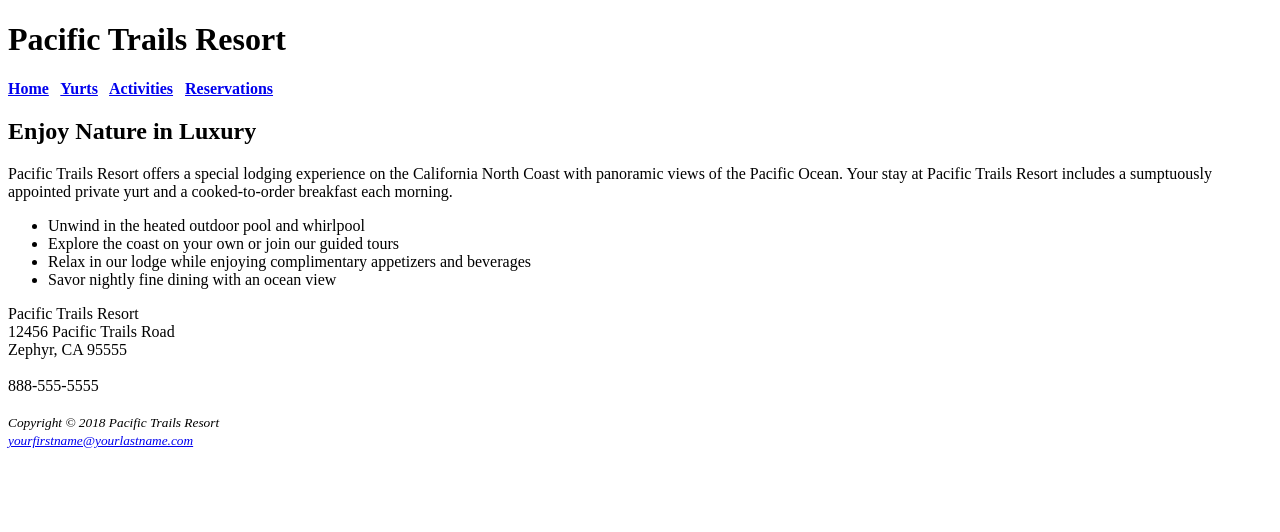
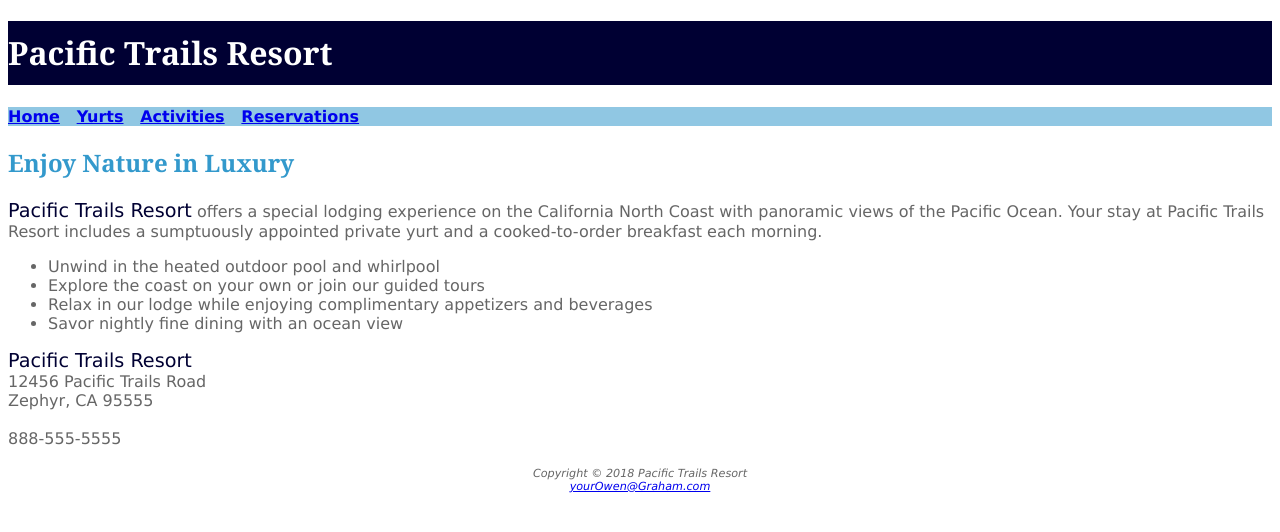
Before and after one commit to 44144-Sp22/ch3casestudy-grahowe, a plain HTML site: page index.html in a window 1280 px wide. Drawn offline with Linux system fonts and the light colour scheme.

Commit message:
Completed task 3

```diff
--- a/index.html
+++ b/index.html
@@ -1,24 +1,25 @@
 <!DOCTYPE html>
 <html lang="en">
+
 <head>
   <title>Pacific Trails Resort</title>
   <meta charset="utf-8">
 </head>
+
 <body>
   <header>
+    <link rel="stylesheet" href="pacific.css">
     <h1>Pacific Trails Resort</h1>
   </header>
   <nav>
-<b>
     <a href="index.html">Home</a> &nbsp;
     <a href="yurts.html">Yurts</a> &nbsp;
     <a href="activities.html">Activities</a> &nbsp;
     <a href="reservations.html">Reservations</a>
-</b>
   </nav>
   <main>
     <h2>Enjoy Nature in Luxury</h2>
-<p>Pacific Trails Resort offers a special lodging experience on the California North
+    <p><span class="resort">Pacific Trails Resort</span> offers a special lodging experience on the California North
       Coast with panoramic views of the Pacific Ocean. Your stay at Pacific Trails Resort includes a sumptuously appointed private yurt and a cooked-to-order breakfast each morning.</p>
     <ul>
       <li>Unwind in the heated outdoor pool and whirlpool</li>
@@ -27,16 +28,18 @@ Coast with panoramic views of the Pacific Ocean. Your stay at Pacific Trails Res
       <li>Savor nightly fine dining with an ocean view</li>
     </ul>
     <div>
-Pacific Trails Resort<br>
+      <span class="resort">Pacific Trails Resort</span><br>
       12456 Pacific Trails Road<br>
       Zephyr, CA 95555<br><br>
       888-555-5555<br><br>
     </div>
   </main>
   <footer>
-<small><i>Copyright &copy; 2018 Pacific Trails Resort<br>
-<a href="mailto:yourfirstname@yourlastname.com">yourfirstname@yourlastname.com</a>
+    Copyright &copy; 2018 Pacific Trails Resort
+    <br>
+    <a href="mailto:Owen@Graham.com">yourOwen@Graham.com</a>
     </i></small>
   </footer>
 </body>
+
 </html>
```
Lines whose indentation alone changed are shown as unchanged.
